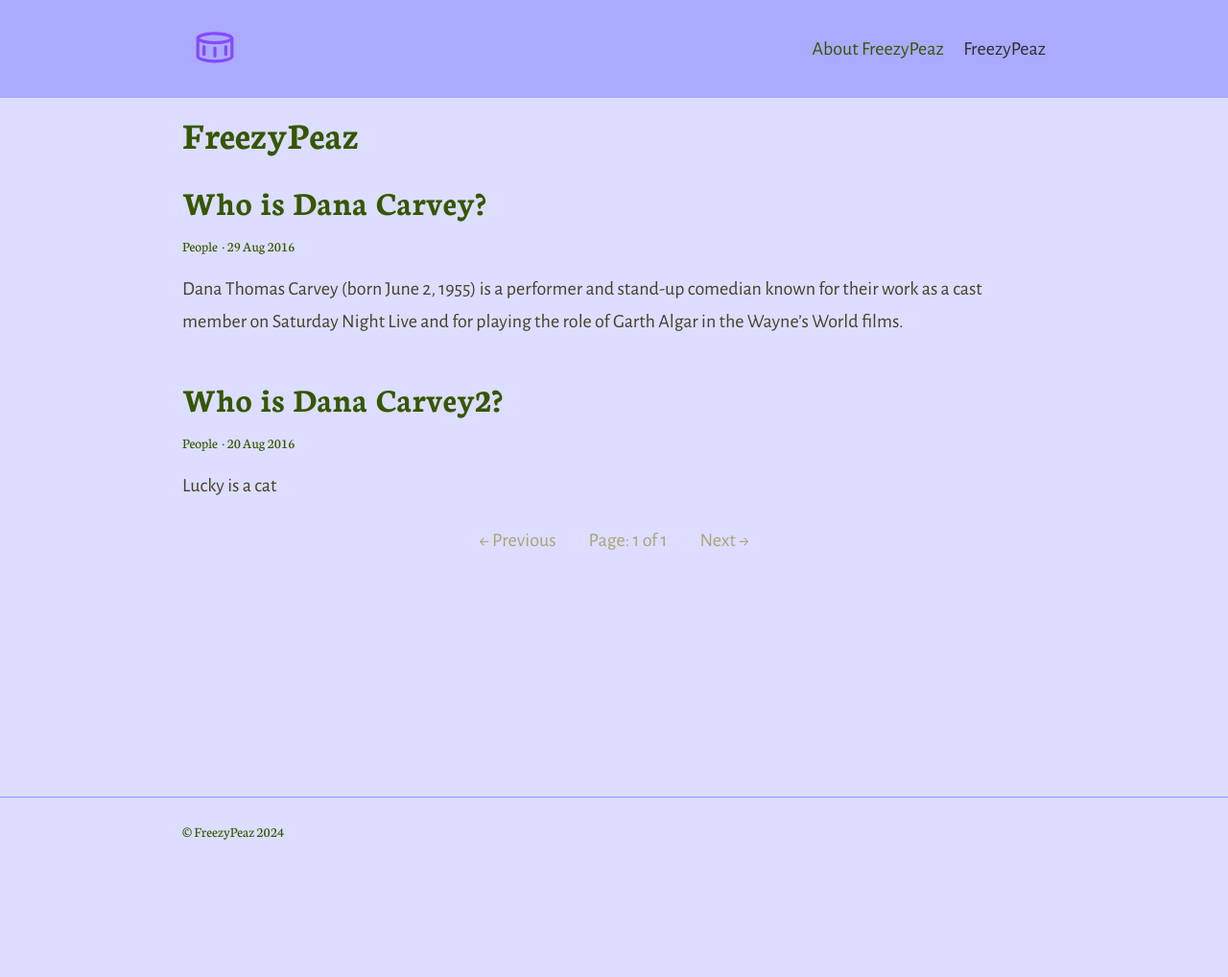
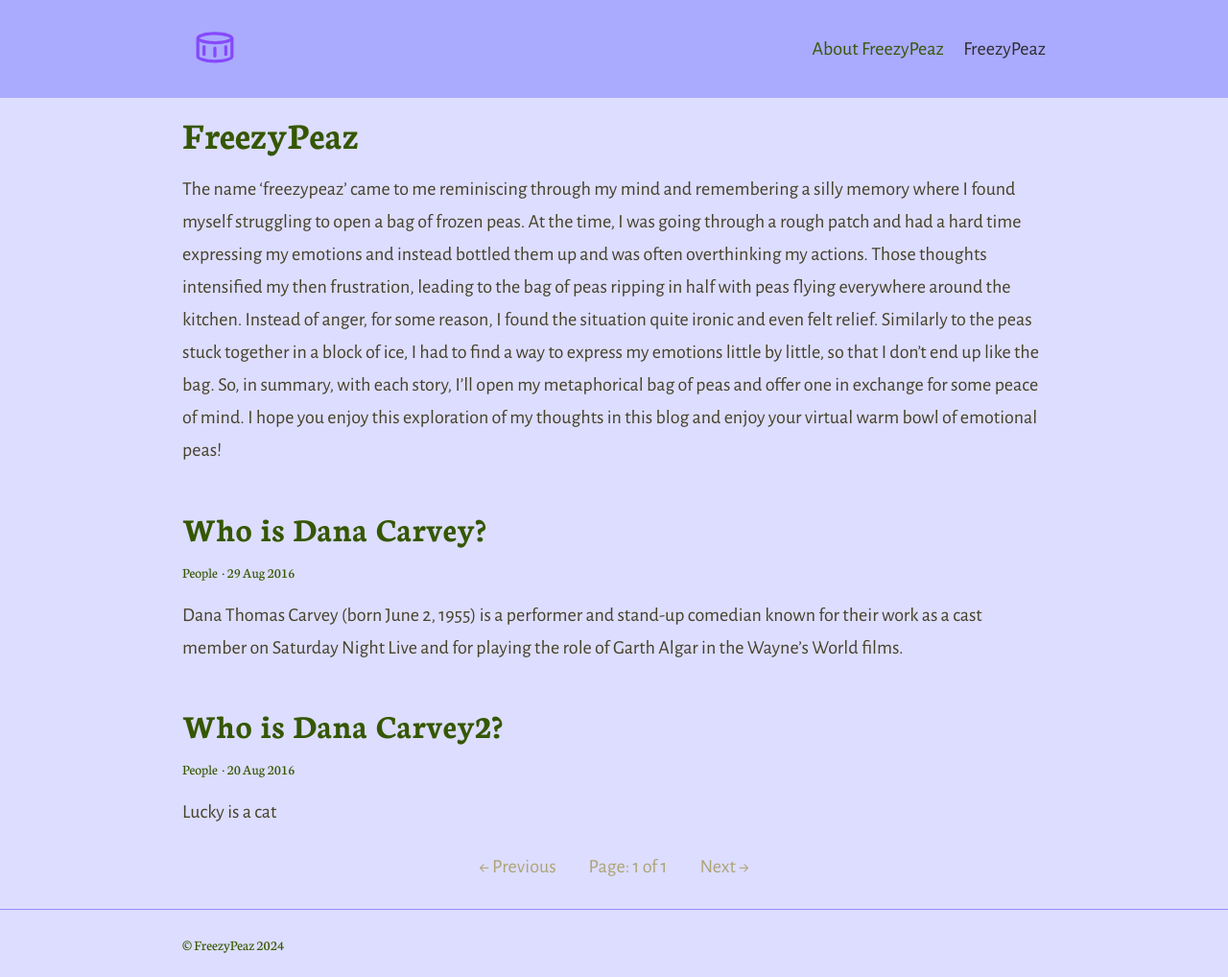
Before and after one commit to ShmillsCreates/freezypeaz-website, a Jekyll site: the page built from index.html, in a window 1280 px wide. Shown: the whole page at 96% size. Built offline with Jekyll 4.4.1, drawn with Linux system fonts in a browser that asks for light colours; the list of posts is cut into pages by our own code; before the commit the page ends 900 px from its top, so only the background shows below that.

Commit message:
update main page

```diff
--- a/_config.yml
+++ b/_config.yml
@@ -39,7 +39,7 @@ collections:
   posts:
     title: FreezyPeaz # Needed for Siteleaf
     output: true
-    description: "" # The post list page content
+    description: "The name ‘freezypeaz’ came to me reminiscing through my mind and remembering a silly memory where I found myself struggling to open a bag of frozen peas. At the time, I was going through a rough patch and had a hard time expressing my emotions and instead bottled them up and was often overthinking my actions. Those thoughts intensified my then frustration, leading to the bag of peas ripping in half with peas flying everywhere around the kitchen. Instead of anger, for some reason, I found the situation quite ironic and even felt relief. Similarly to the peas stuck together in a block of ice, I had to find a way to express my emotions little by little, so that I don’t end up like the bag. So, in summary, with each story, I’ll open my metaphorical bag of peas and offer one in exchange for some peace of mind. I hope you enjoy this exploration of my thoughts in this blog and enjoy your virtual warm bowl of emotional peas!" # The post list page content
 
 # 6. Jekyll collections settings
 defaults:
```
